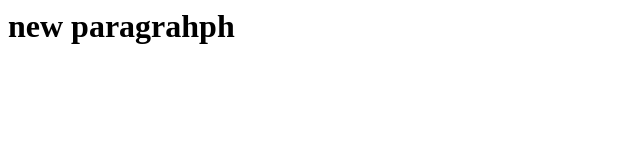
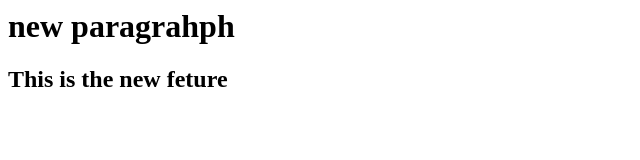
Before and after one commit to Korale05/new_repo, a plain HTML site: page index.html in a window 1280 px wide. Shown: the whole page, without its empty margins (0-640 px from the left). Drawn offline with Linux system fonts and the light colour scheme.

Commit message:
new feature is added

```diff
--- a/index.html
+++ b/index.html
@@ -1 +1,2 @@
 <h1>new paragrahph</h1>
+<h2> This is the new feture</h2>
```
